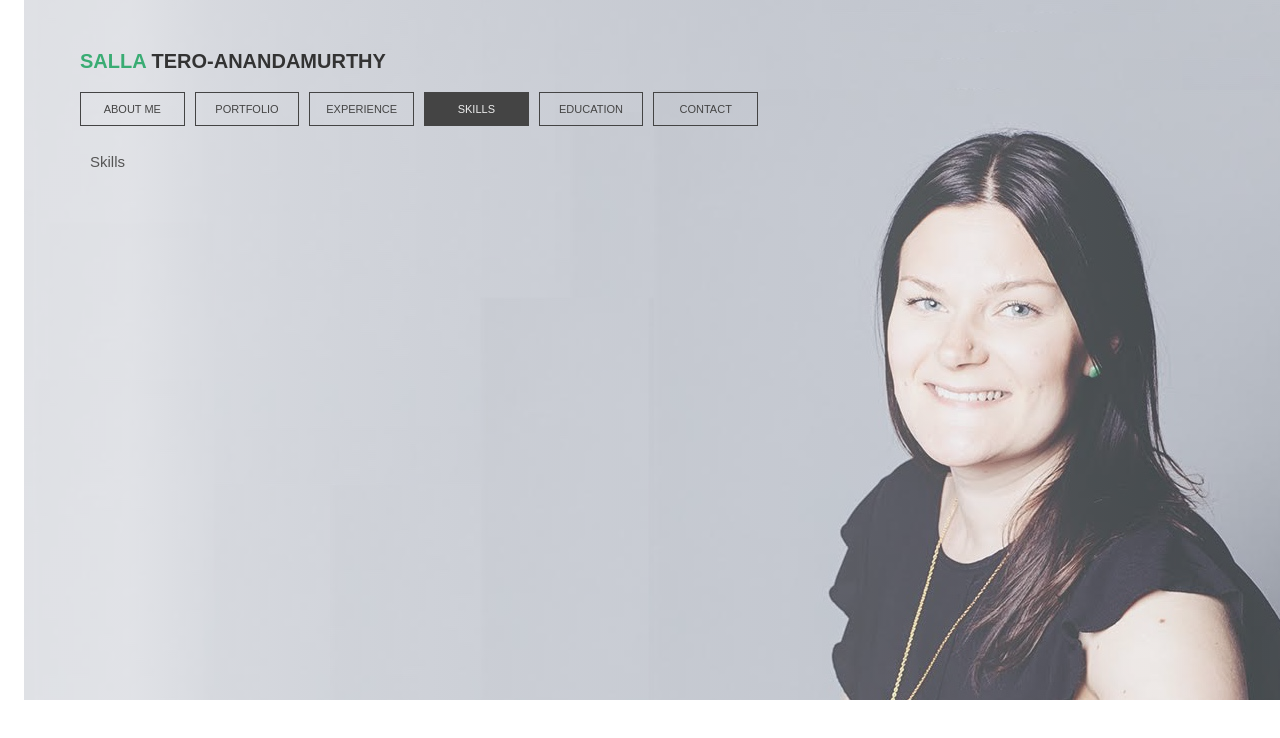
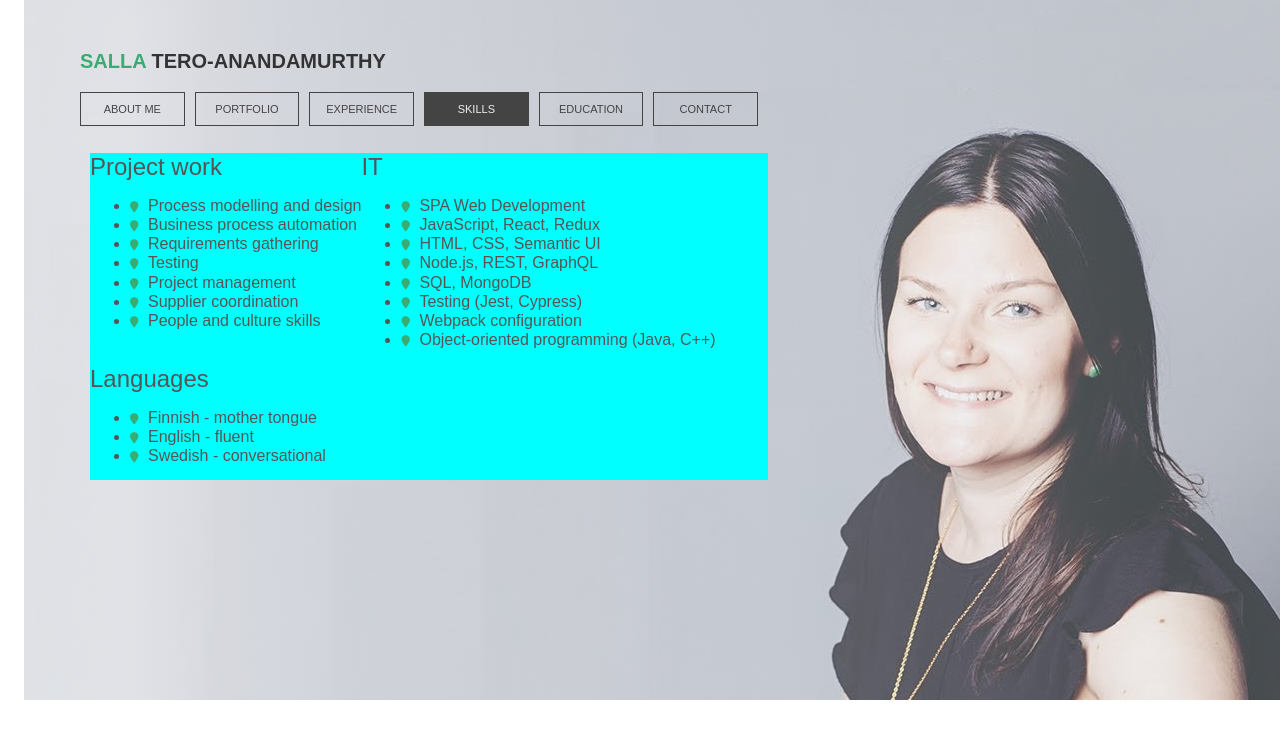
Before and after one commit to sallatero/sallatero.github.io, a React (Create React App) app: page / in a window 1280 px wide. Both pictures are taken after a click on the element "SKILLS". Shown: the top 738 px of the page. Built offline with nearby package versions, Linux system fonts and the light colour scheme.

Commit message:
Fixed landing page menu button sizing problem

```diff
--- a/src/App.css
+++ b/src/App.css
@@ -38,7 +38,7 @@ span {
   color: #39ac73;
 }
 .heading-text {
-  width: 62%;
+  width: 385px;
   box-sizing: border-box;
   float: left;
   position: relative;
@@ -216,17 +216,19 @@ span {
   margin: 10px 0 20px 0;
 }
 /* Controls the main menu */
-.main-menu { /* ?? */
+/*
+.main-menu {
   width: 50%;
   padding: 20px 40px 20px 40px;
   margin: auto;
-}
+}*/
 /* Menu items on landing page */
 .landing-page-text .menu-items {
-  width: 80%;
+  width: 85%;
+  max-width: 530px;
   margin: 5% 0%;
+  white-space: nowrap; /* Keep About me on one line */
   display: flex;
-  justify-content: center;
   flex-direction: row;
   flex-wrap: wrap;
 }
@@ -238,7 +240,8 @@ span {
 	background-color: transparent;
 	border: 1.5px solid #444;
 	padding: 14px 20px;
-	margin: 0;
+  margin: 0;
+  min-width: 95px;
   font-size: 14px;
   font-weight: normal;
 	border-radius: 0;
@@ -246,8 +249,11 @@ span {
 	margin-right: 30px;
   transition: all 0.5s;
   display: inline-block;
+  /*
   flex-grow: 1;
   flex-basis: 0;
+  */
+  flex: 1;
 }
 
 
@@ -439,7 +445,7 @@ span {
   line-height: 1.2rem;
 }
 
-.slide-in-top.exp, .slide-in-top.port {
+.slide-in-top.exp, .slide-in-top.port, .slide-in-top.skil {
 	-webkit-animation: slide-in-top 1.5s cubic-bezier(0.250, 0.460, 0.450, 0.940) 0.8s both;
 	        animation: slide-in-top 1.5s cubic-bezier(0.250, 0.460, 0.450, 0.940) 0.8s both;
 }
@@ -487,3 +493,21 @@ span {
     opacity: 1;
   }
 }
+
+/* SKILLS */
+#skills {
+  display: flex;
+  flex-wrap: wrap;
+  background-color: aqua;
+}
+/*.skills-text {
+  padding-top: 2%;
+  line-height: 1.5rem;
+}*/
+.skills-heading {
+  font-size: 1.5rem;
+}
+.skills-text li {
+  font-size: 1rem;
+  line-height: 1.2rem;
+}
--- a/src/Skills.js
+++ b/src/Skills.js
@@ -4,11 +4,41 @@ const Skills = (props) => {
 
   return (
     <div id='skills'>
-      Skills
+      <div className='skills-text'>
+        <div className='skills-heading tracking-in-expand'>Project work</div>
+        <ul>
+          <li className='slide-in-top skil'><span><i class="fas fa-map-marker"></i></span>Process modelling and design</li>
+          <li className='slide-in-top skil'><span><i class="fas fa-map-marker"></i></span>Business process automation</li>
+          <li className='slide-in-top skil'><span><i class="fas fa-map-marker"></i></span>Requirements gathering</li>
+          <li className='slide-in-top skil'><span><i class="fas fa-map-marker"></i></span>Testing</li>
+          <li className='slide-in-top skil'><span><i class="fas fa-map-marker"></i></span>Project management</li>
+          <li className='slide-in-top skil'><span><i class="fas fa-map-marker"></i></span>Supplier coordination</li>
+          <li className='slide-in-top skil'><span><i class="fas fa-map-marker"></i></span>People and culture skills</li>
+        </ul>
+      </div>
+      <div className='skills-text'>
+        <div className='skills-heading tracking-in-expand'>IT</div>
+        <ul>
+          <li className='slide-in-top skil'><span><i class="fas fa-map-marker"></i></span>SPA Web Development</li>
+          <li className='slide-in-top skil'><span><i class="fas fa-map-marker"></i></span>JavaScript, React, Redux</li>
+          <li className='slide-in-top skil'><span><i class="fas fa-map-marker"></i></span>HTML, CSS, Semantic UI</li>
+          <li className='slide-in-top skil'><span><i class="fas fa-map-marker"></i></span>Node.js, REST, GraphQL</li>
+          <li className='slide-in-top skil'><span><i class="fas fa-map-marker"></i></span>SQL, MongoDB</li>
+          <li className='slide-in-top skil'><span><i class="fas fa-map-marker"></i></span>Testing (Jest, Cypress)</li>
+          <li className='slide-in-top skil'><span><i class="fas fa-map-marker"></i></span>Webpack configuration</li>
+          <li className='slide-in-top skil'><span><i class="fas fa-map-marker"></i></span>Object-oriented programming (Java, C++)</li>
+        </ul>
+      </div>
+      <div className='skills-text'>
+        <div className='skills-heading tracking-in-expand'>Languages</div>
+        <ul>
+          <li className='slide-in-top skil'><span><i class="fas fa-map-marker"></i></span>Finnish - mother tongue</li>
+          <li className='slide-in-top skil'><span><i class="fas fa-map-marker"></i></span>English - fluent</li>
+          <li className='slide-in-top skil'><span><i class="fas fa-map-marker"></i></span>Swedish - conversational</li>
+        </ul>
+      </div>
     </div>
   )
-
-
 }
 
 export default Skills
```
